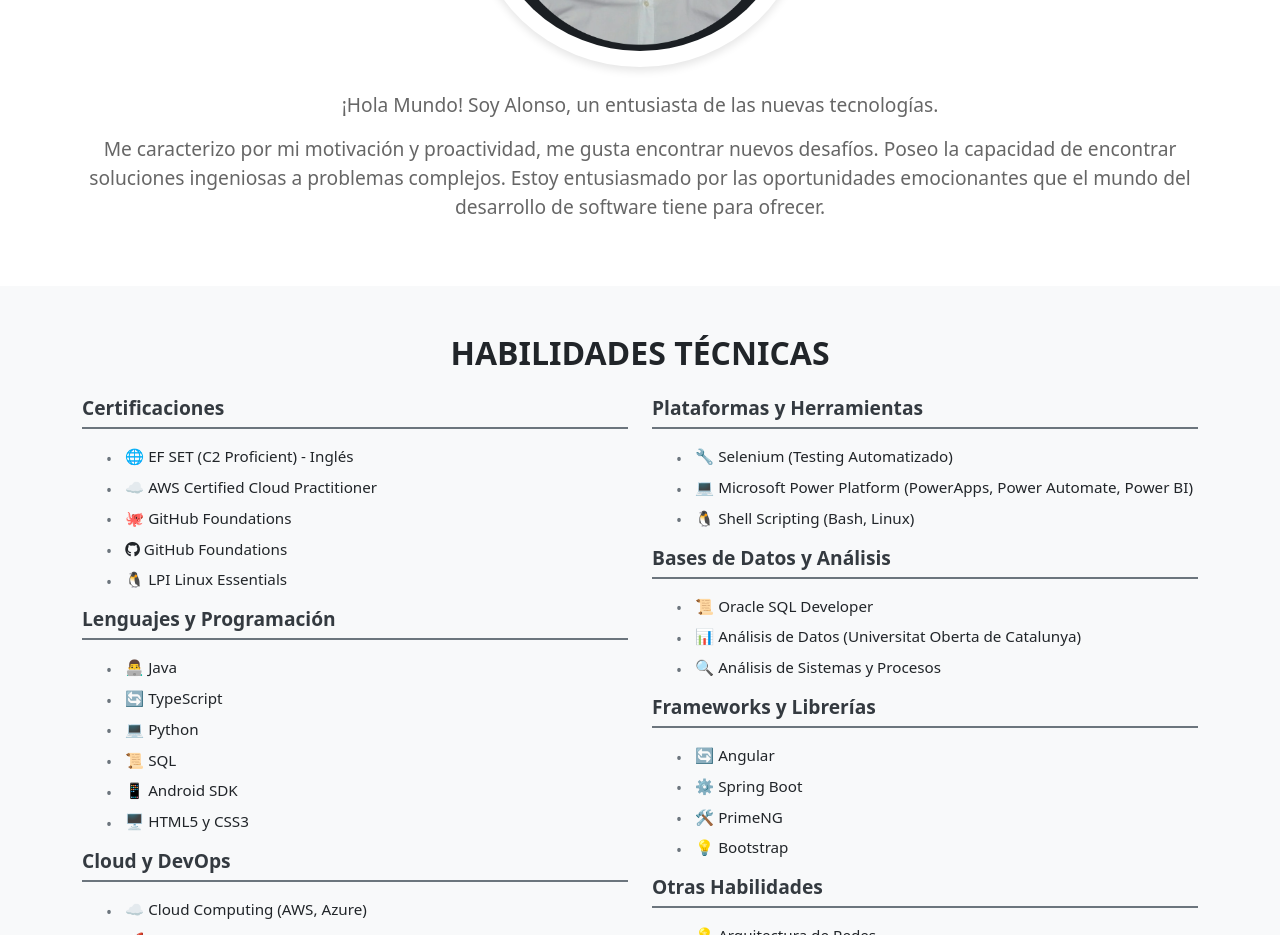
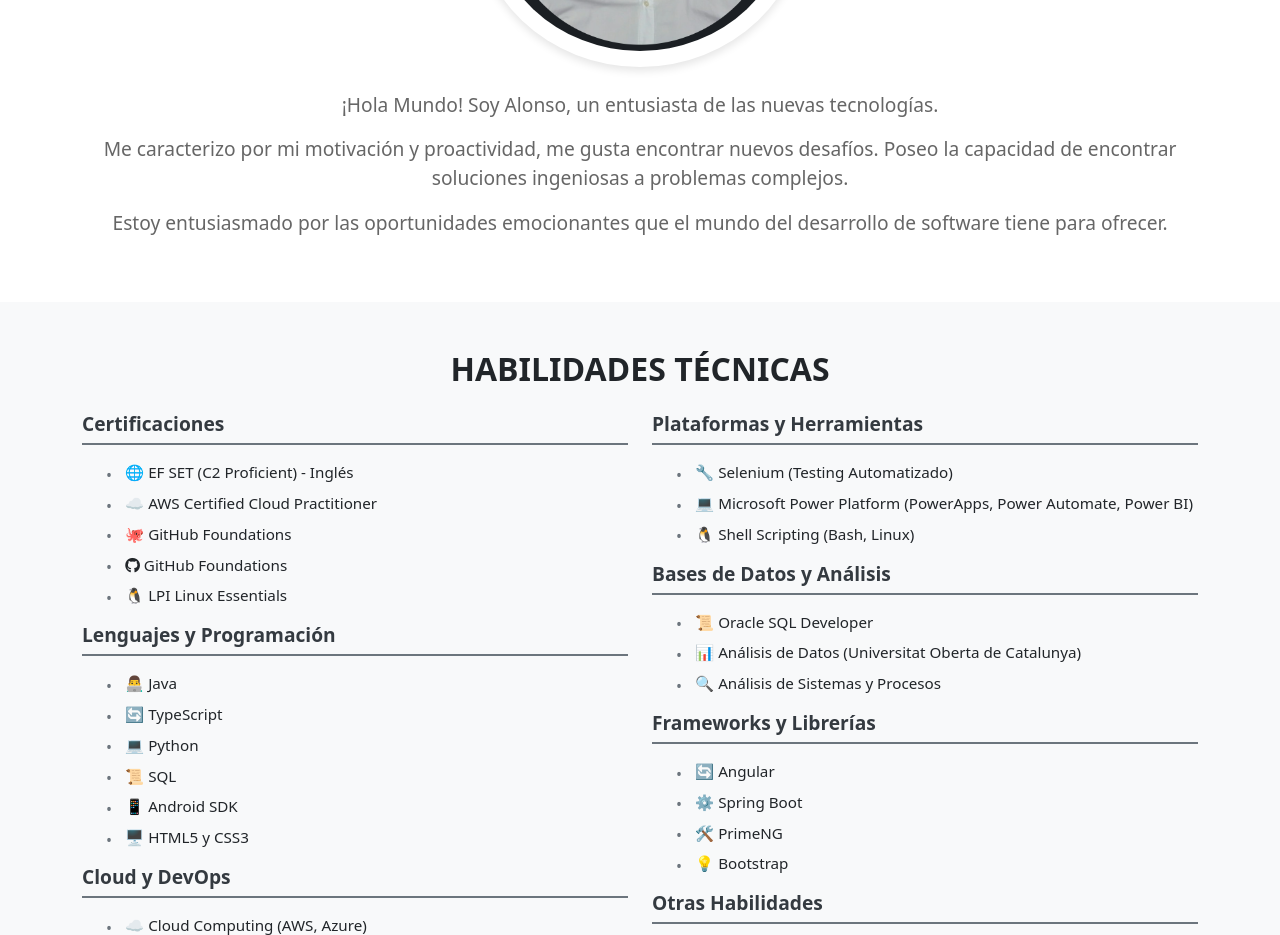
Before and after one commit to AlonsoVine/portfolio, an Angular app: page / in a window 1280 px wide. Shown: the part 1100-2035 px from the top of the page. Built offline with nearby package versions, Linux system fonts and the light colour scheme.

Commit message:
deploy: actualizar portfolio

```diff
--- a/src/app/perfil/perfil.component.html
+++ b/src/app/perfil/perfil.component.html
@@ -3,11 +3,14 @@
       <img src="assets/img/mi-foto-cv1.png" class="perfil-image mb-4" alt="Imagen de perfil">
 
       <p>
-        ¡Hola Mundo! Soy Alonso, un entusiasta de las nuevas tecnologías.</p>
-        <p>
+        ¡Hola Mundo! Soy Alonso, un entusiasta de las nuevas tecnologías.
+      </p>
 
+      <p>
         Me caracterizo por mi motivación y proactividad, me gusta encontrar nuevos desafíos. Poseo la capacidad de encontrar soluciones ingeniosas a problemas complejos.
+      </p>
 
+      <p>
         Estoy entusiasmado por las oportunidades emocionantes que el mundo del desarrollo de software tiene para ofrecer.
       </p>
       <!--p>
```
